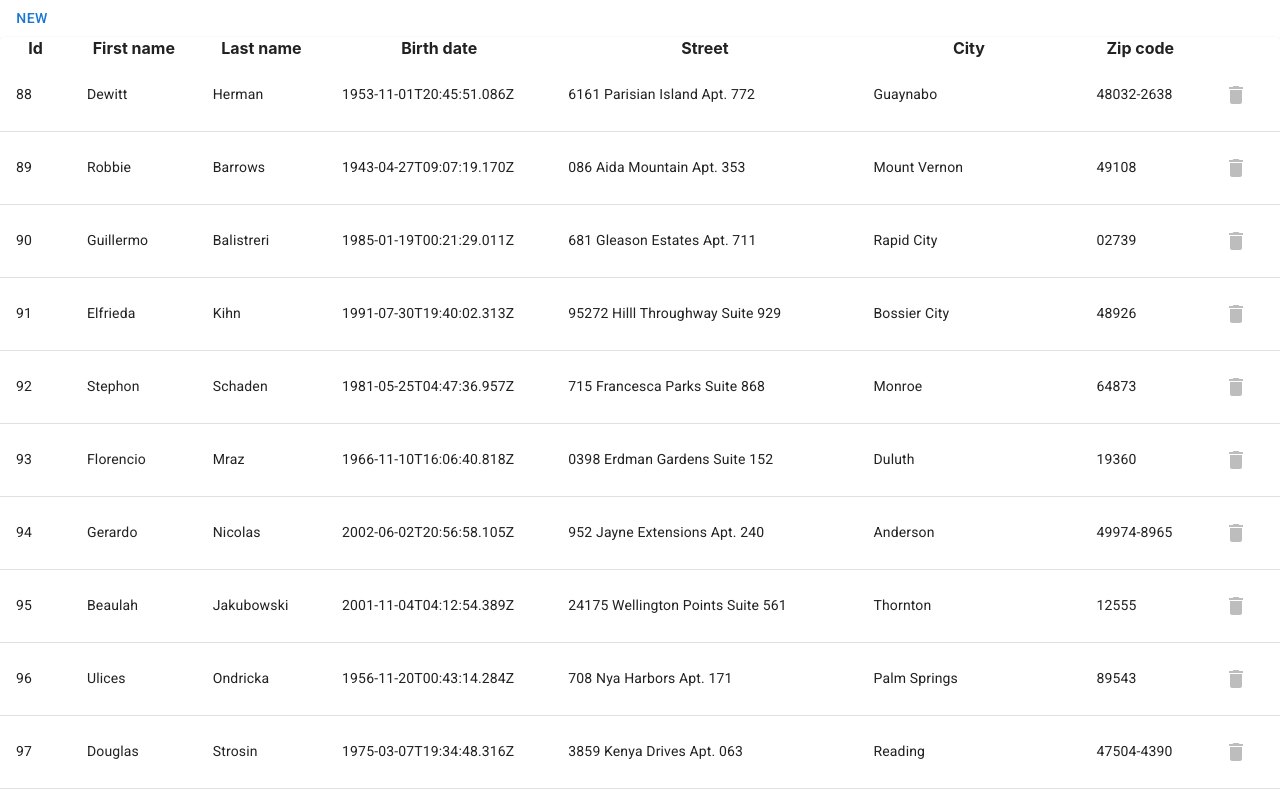
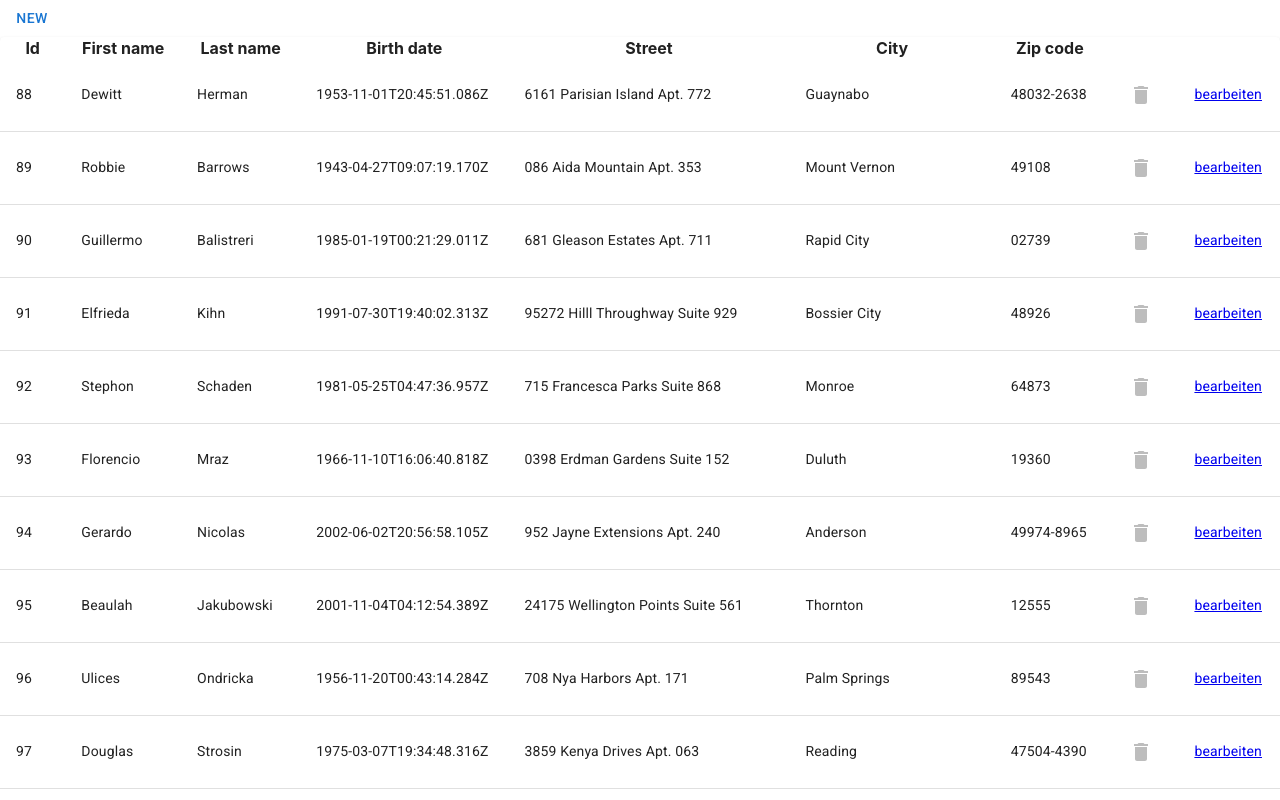
Before and after one commit to sspringer82/heise-ws, a React (Create React App) app: page /list in a window 1280 px wide. Shown: the top 800 px of the page. Built offline with nearby package versions, Linux system fonts and the light colour scheme; data requests are answered from the project's data file.

Commit message:
Aufgabe13.2

```diff
--- a/src/App.tsx
+++ b/src/App.tsx
@@ -12,6 +12,7 @@ const App: React.FC = () => {
           <Route path="/" element={<Navigate to="/list" />} />
           <Route path="/list" element={<List />} />
           <Route path="/new" element={<Form />} />
+          <Route path="/edit/:id" element={<Form />} />
         </Routes>
       </BrowserRouter>
     </PersonProvider>
--- a/src/Form.tsx
+++ b/src/Form.tsx
@@ -1,13 +1,14 @@
 import { TextField } from '@mui/material';
-import React from 'react';
+import React, { useEffect } from 'react';
 import { useForm } from 'react-hook-form';
-import { useNavigate } from 'react-router-dom';
+import { useNavigate, useParams } from 'react-router-dom';
 import { FormPerson } from './Person';
 import usePerson from './usePerson';
 
 const Form: React.FC = () => {
-  const { handleAdd } = usePerson();
+  const { handleAdd, getPerson, fetchPerson } = usePerson();
   const navigate = useNavigate();
+  const { id } = useParams<{ id: string }>();
 
   const {
     register,
@@ -15,6 +16,14 @@ const Form: React.FC = () => {
     handleSubmit,
     formState: { errors },
   } = useForm<FormPerson>();
+
+  useEffect(() => {
+    if (id) {
+      // const person = getPerson(parseInt(id, 10));
+      // reset(person);
+      fetchPerson(parseInt(id, 10)).then((person) => reset(person));
+    }
+  }, [id]);
 
   function submitHandler(person: FormPerson) {
     handleAdd(person);
--- a/src/ListItem.tsx
+++ b/src/ListItem.tsx
@@ -2,6 +2,7 @@ import { IconButton, TableCell, TableRow } from '@mui/material';
 import React from 'react';
 import Person from './Person';
 import DeleteIcon from '@mui/icons-material/Delete';
+import { Link } from 'react-router-dom';
 
 type Props = {
   person: Person;
@@ -28,6 +29,9 @@ const ListItem: React.FC<Props> = ({ person, onDelete }) => {
           <DeleteIcon />
         </IconButton>
       </TableCell>
+      <TableCell>
+        <Link to={`/edit/${person.id}`}>bearbeiten</Link>
+      </TableCell>
     </TableRow>
   );
 };
--- a/src/usePerson.ts
+++ b/src/usePerson.ts
@@ -7,6 +7,8 @@ type ReturnType = {
   persons: Person[];
   handleDelete: (id: number) => void;
   handleAdd: (newPerson: FormPerson) => void;
+  getPerson: (id: number) => Person;
+  fetchPerson: (id: number) => Promise<Person>;
 };
 
 export default function usePerson(loadData = false): ReturnType {
@@ -58,10 +60,21 @@ export default function usePerson(loadData = false): ReturnType {
       });
   }
 
+  function getPerson(id: number): Person {
+    return persons.find((person) => person.id === id) as Person;
+  }
+
+  async function fetchPerson(id: number): Promise<Person> {
+    const response = await fetch(`http://localhost:3001/users/${id}`);
+    return response.json();
+  }
+
   return {
     loading,
     persons,
     handleDelete,
     handleAdd,
+    getPerson,
+    fetchPerson,
   };
 }
```
